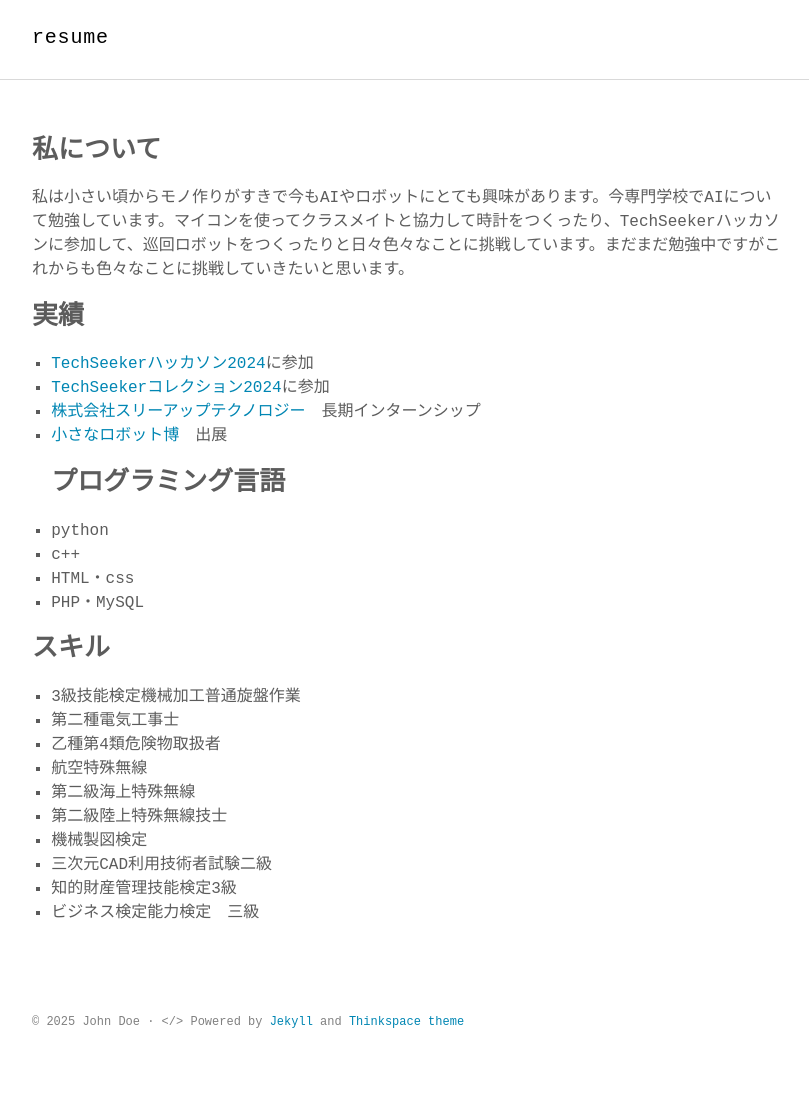
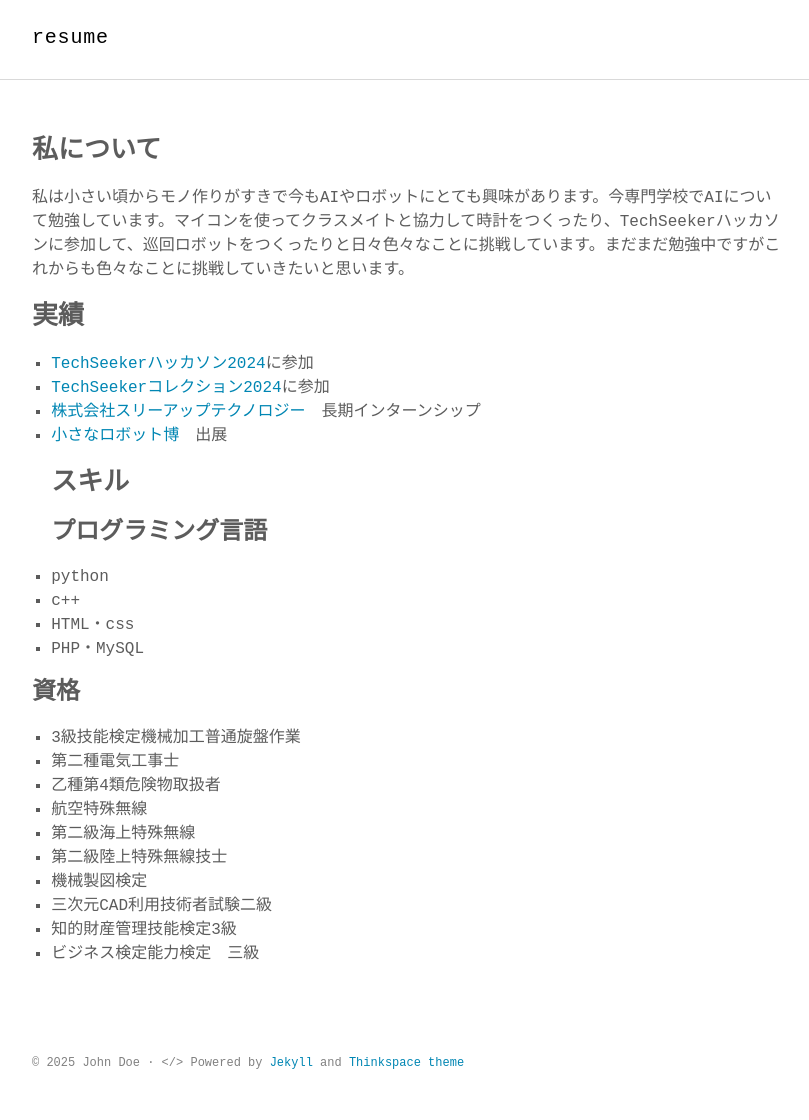
Before and after one commit to kairi1091/resume, a Jekyll site: the page built from index.md, in a window 1280 px wide. Shown: the whole page, without its empty margins (232-1041 px from the left). Built offline with Jekyll 4.4.1, drawn with Linux system fonts in a browser that asks for light colours; some web fonts are replaced; before the commit the page ends 1079 px from its top, so only the background shows below that.

Commit message:
スキルを見やすく

```diff
--- a/index.md
+++ b/index.md
@@ -9,13 +9,14 @@ title: Portfolio
 - [TechSeekerコレクション2024](https://techseeker.jp/hackathon2024/)に参加
 - [株式会社スリーアップテクノロジー](https://3up-tec.jp/)　長期インターンシップ
 - [小さなロボット博](https://www.city.yao.osaka.jp/0000077335.html)　出展
-## プログラミング言語
+## スキル
+### プログラミング言語
 - python
 - c++
 - HTML・css
 - PHP・MySQL
 
-## スキル
+### 資格
 - 3級技能検定機械加工普通旋盤作業
 - 第二種電気工事士
 - 乙種第4類危険物取扱者
```
